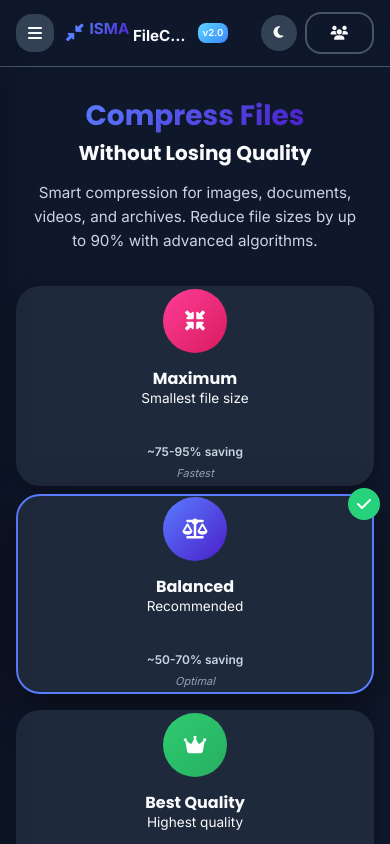
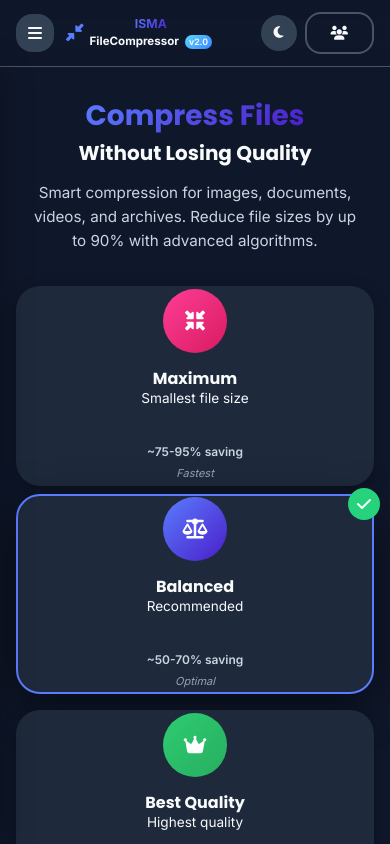
Before and after one commit to MEDBAR33/ISMAFileCompressor, a plain HTML site: page public/index.html in a window 390 px wide. Shown: the top 844 px of the page. Drawn offline with Linux system fonts and the light colour scheme.

Commit message:
Fix mobile logo layout - stack ISMA and FileCompressor vertically

```diff
--- a/public/css/responsive.css
+++ b/public/css/responsive.css
@@ -51,26 +51,35 @@ img, video, iframe {
         display: flex;
         align-items: center;
         gap: 6px;
-        overflow: hidden;
+        overflow: visible;
         order: 1;
     }
 
     .logo {
-        font-size: 0.95rem;
-        white-space: nowrap;
-        overflow: hidden;
-        text-overflow: ellipsis;
+        font-size: 0.85rem;
         flex-shrink: 1;
         display: flex;
         align-items: center;
         gap: 6px;
     }
 
-    .logo span {
-        display: inline-block;
-        max-width: 100px;
-        overflow: hidden;
-        text-overflow: ellipsis;
+    .logo-text {
+        display: flex;
+        flex-direction: column;
+        line-height: 1.1;
+    }
+
+    .logo-line-1 {
+        font-size: 0.9em;
+        white-space: nowrap;
+    }
+
+    .logo-line-2 {
+        font-size: 0.85em;
+        white-space: nowrap;
+        display: flex;
+        align-items: center;
+        gap: 4px;
     }
 
     .logo i {
@@ -78,9 +87,9 @@ img, video, iframe {
         flex-shrink: 0;
     }
 
-    .version-badge {
-        font-size: 0.6rem;
-        padding: 2px 5px;
+    .logo .version-badge {
+        font-size: 0.55rem;
+        padding: 2px 4px;
         white-space: nowrap;
         flex-shrink: 0;
         margin-left: 2px;
@@ -524,13 +533,21 @@ img, video, iframe {
 
 /* ===== VERY SMALL SCREENS (320px - 360px) ===== */
 @media (max-width: 360px) {
-    .logo span {
-        max-width: 75px;
+    .logo {
+        font-size: 0.8rem;
     }
 
-    .version-badge {
-        font-size: 0.55rem;
-        padding: 2px 4px;
+    .logo-line-1 {
+        font-size: 0.85em;
+    }
+
+    .logo-line-2 {
+        font-size: 0.8em;
+    }
+
+    .logo .version-badge {
+        font-size: 0.5rem;
+        padding: 2px 3px;
     }
 
     .mobile-menu-toggle {
@@ -570,6 +587,16 @@ img, video, iframe {
         width: auto;
         padding: 8px 12px;
         border-bottom: none;
+    }
+
+    /* Keep logo horizontal on tablets */
+    .logo-text {
+        flex-direction: row;
+    }
+
+    .logo-line-1,
+    .logo-line-2 {
+        display: inline;
     }
     /* Container */
     .container {
@@ -666,6 +693,15 @@ img, video, iframe {
 
 /* ===== SMALL LAPTOPS (769px - 1024px) ===== */
 @media (min-width: 769px) and (max-width: 1024px) {
+    /* Keep logo horizontal on laptops */
+    .logo-text {
+        flex-direction: row;
+    }
+
+    .logo-line-1,
+    .logo-line-2 {
+        display: inline;
+    }
     /* Container */
     .container {
         max-width: 960px;
--- a/public/css/style.css
+++ b/public/css/style.css
@@ -229,6 +229,30 @@ h1, h2, h3, h4, h5, h6 {
     font-size: 1.5rem;
     font-weight: 800;
     color: var(--text-primary);
+}
+
+.logo-text {
+    display: flex;
+    flex-direction: row;
+    align-items: center;
+    gap: 4px;
+    line-height: 1.2;
+}
+
+.logo-line-1,
+.logo-line-2 {
+    display: inline;
+}
+
+.logo-line-2 {
+    display: inline-flex;
+    align-items: center;
+    gap: 6px;
+}
+
+.logo .version-badge {
+    display: inline-block;
+    margin-left: 4px;
 }
 
 .logo i {
--- a/public/index.html
+++ b/public/index.html
@@ -24,9 +24,11 @@
         <div class="nav-brand">
             <div class="logo">
                 <i class="fas fa-compress-alt"></i>
-                <span><span class="logo-highlight">ISMA</span> FileCompressor</span>
+                <div class="logo-text">
+                    <span class="logo-line-1"><span class="logo-highlight">ISMA</span></span>
+                    <span class="logo-line-2">FileCompressor <span class="version-badge">v2.0</span></span>
+                </div>
             </div>
-            <div class="version-badge">v2.0</div>
         </div>
 
         <button class="mobile-menu-toggle" id="mobileMenuToggle" aria-label="Toggle menu">
```
